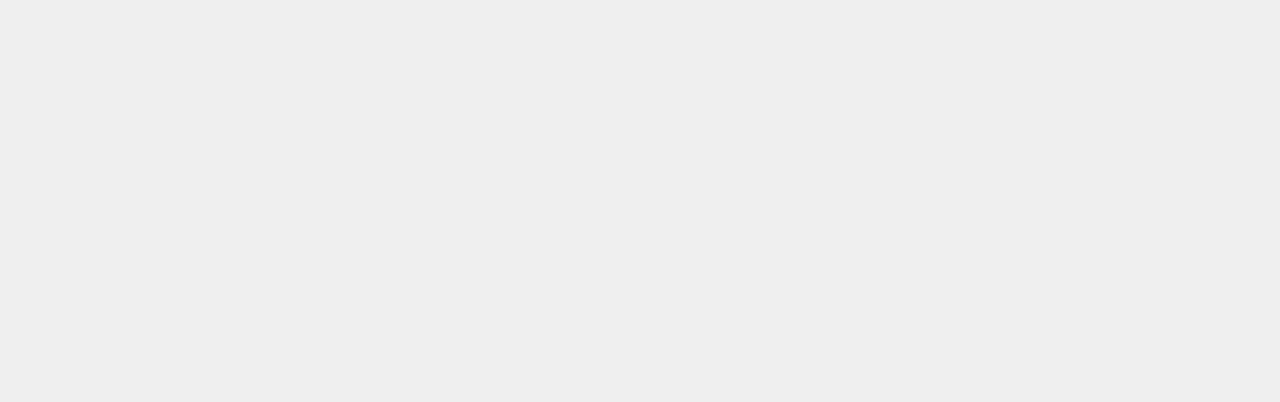
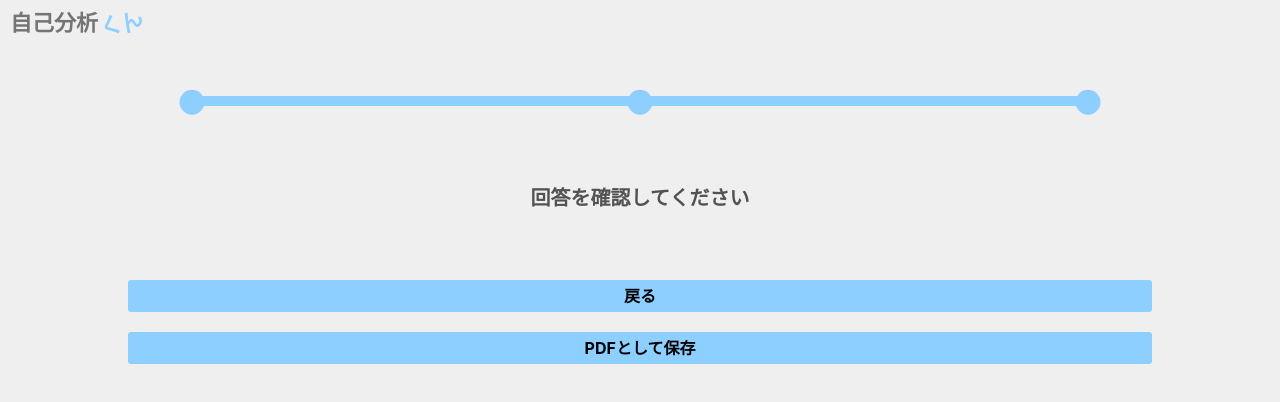
Before and after one commit to KojimaNaoyuki/self-analysis-tool, a React (Create React App) app: page /confirmanswerpage/1 in a window 1280 px wide. Shown: the top 402 px of the page. Built offline with nearby package versions, Linux system fonts and the light colour scheme.

Commit message:
回答確認ページ完成

```diff
--- a/src/App.js
+++ b/src/App.js
@@ -14,7 +14,7 @@ function App() {
           <Route exact path='/testpage'><TestPage /></Route>
           <Route exact path='/'><SelectJobPage /></Route>
           <Route exact path='/answerPage/:jobInfo'><AnswerPage /></Route>
-          <Route exact path='/confirmanswerpage/'><ConfirmAnswerPage /></Route>
+          <Route exact path='/confirmanswerpage/:jobInfo'><ConfirmAnswerPage /></Route>
         </Switch>
       </BrowserRouter>
   );
--- a/src/component/container/AnswerPage.js
+++ b/src/component/container/AnswerPage.js
@@ -96,7 +96,7 @@ class AnswerPage extends Component {
             //回答確認ページへ
             if(window.confirm('回答を完了してよろしいですか?')) {
                 this._getInputText(questionIndex);
-                this.props.history.push("/confirmanswerpage/");
+                this.props.history.push("/confirmanswerpage/" + this.props.match.params.jobInfo);
             }
         }
     }
--- a/src/component/container/ConfirmAnswerPage.js
+++ b/src/component/container/ConfirmAnswerPage.js
@@ -1,5 +1,7 @@
 import { Component } from "react";
 import styled from 'styled-components';
+import { connect } from "react-redux";
+import { withRouter } from "react-router-dom";
 
 import Header from "../presentational/organisms/Header";
 import StatusBar from "../presentational/atoms/StatusBar";
@@ -20,12 +22,41 @@ const Ms = styled.h3`
     color: #525252;
 `
 const BtnWrap = styled.div`
-    padding: 40px 0 45px;
+    padding: 10px 0;
 `
+
+const Mtb = styled.div`
+    margin: 15px 0;
+`;
 
 class ConfirmAnswerPage extends Component {
     constructor() {
         super();
+
+        this.state = {
+            confirmAnswerBox: null
+        }
+    }
+
+    componentDidMount() {
+        let confirmAnswerBoxArr = []
+        let questionText;
+        let answerText;
+        this.props.answerData.forEach(element => {
+            questionText = element.split(/\s+/)[0];
+            answerText = element.split(/\s+/)[1];
+
+            confirmAnswerBoxArr.push(<ConfirmAnswerBox qText={questionText} aText={answerText}/>);
+        });
+
+        this.setState({
+            confirmAnswerBox: confirmAnswerBoxArr
+        });
+    }
+
+    backBtn() {
+        console.log('aaa');
+        this.props.history.push('/answerPage/' + this.props.match.params.jobInfo);
     }
 
     render() {
@@ -46,21 +77,15 @@ class ConfirmAnswerPage extends Component {
                 {/* メッセージ */}
 
                 {/* 回答確認ボックス */}
-                <ConfirmAnswerBox qText="質問内容を表示" aText="回答内容を表示回答内容を表示回答内容を表示回答内容を表示回答内容を表示" />
-                <ConfirmAnswerBox qText="質問内容を表示" aText="回答内容を表示回答内容を表示回答内容を表示回答内容を表示回答内容を表示" />
-                <ConfirmAnswerBox qText="質問内容を表示" aText="回答内容を表示回答内容を表示回答内容を表示回答内容を表示回答内容を表示" />
-                <ConfirmAnswerBox qText="質問内容を表示" aText="回答内容を表示回答内容を表示回答内容を表示回答内容を表示回答内容を表示" />
-                <ConfirmAnswerBox qText="質問内容を表示" aText="回答内容を表示回答内容を表示回答内容を表示回答内容を表示回答内容を表示" />
-                <ConfirmAnswerBox qText="質問内容を表示" aText="回答内容を表示回答内容を表示回答内容を表示回答内容を表示回答内容を表示" />
-                <ConfirmAnswerBox qText="質問内容を表示" aText="回答内容を表示回答内容を表示回答内容を表示回答内容を表示回答内容を表示" />
-                <ConfirmAnswerBox qText="質問内容を表示" aText="回答内容を表示回答内容を表示回答内容を表示回答内容を表示回答内容を表示" />
-                <ConfirmAnswerBox qText="質問内容を表示" aText="回答内容を表示回答内容を表示回答内容を表示回答内容を表示回答内容を表示" />
-                <ConfirmAnswerBox qText="質問内容を表示" aText="回答内容を表示回答内容を表示回答内容を表示回答内容を表示回答内容を表示" />
-                <ConfirmAnswerBox qText="質問内容を表示" aText="回答内容を表示回答内容を表示回答内容を表示回答内容を表示回答内容を表示" />
-                <ConfirmAnswerBox qText="質問内容を表示" aText="回答内容を表示回答内容を表示回答内容を表示回答内容を表示回答内容を表示" />
+                {this.state.confirmAnswerBox}
                 {/* 回答確認ボックス */}
 
+                <Mtb />
+
                 {/* ボタン */}
+                <BtnWrap>
+                    <Btn text="戻る" clickedFn={this.backBtn.bind(this)} />
+                </BtnWrap>
                 <BtnWrap>
                     <Btn text="PDFとして保存" />
                 </BtnWrap>
@@ -69,4 +94,9 @@ class ConfirmAnswerPage extends Component {
         );
     }
 }
-export default ConfirmAnswerPage;
+
+const mapStateToProps = (state) => {
+    return { answerData: state.answerData };
+};
+
+export default connect(mapStateToProps)(withRouter(ConfirmAnswerPage));
--- a/src/component/presentational/organisms/ConfirmAnswerBox.js
+++ b/src/component/presentational/organisms/ConfirmAnswerBox.js
@@ -8,17 +8,22 @@ const Box = styled.div`
 `;
 const QBox = styled.div`
     position: relative;
-    padding: 14px 0;
+    padding: 14px 0px;
     background-color: #FFF;
     border-bottom: solid 3px #EFEFEF;
     text-align: center;
-    font-size: 18px;
+    font-size: 16px;
     transition: all 0.3s;
     &:hover {
         opacity: 0.6;
         cursor: pointer;
     }
 `;
+const QText = styled.p`
+    width: 100%;
+    margin: 0;
+    padding-left: 40px;
+`
 const ABox = styled.p`
 `;
 
@@ -52,7 +57,7 @@ class ConfirmAnswerBox extends Component {
     render() {
         return(
             <Box>
-                <QBox onClick={this.openABox.bind(this)}><Img src={arrowImg} className={`arrow-img ${this.state.arrowImgClass}`} />{this.props.qText}</QBox>
+                <QBox onClick={this.openABox.bind(this)}><Img src={arrowImg} className={`arrow-img ${this.state.arrowImgClass}`} /><QText>{this.props.qText}</QText></QBox>
                 <ABox className={`ABox ${this.state.ABoxClass}`}>{this.props.aText}</ABox>
             </Box>
         );
```
